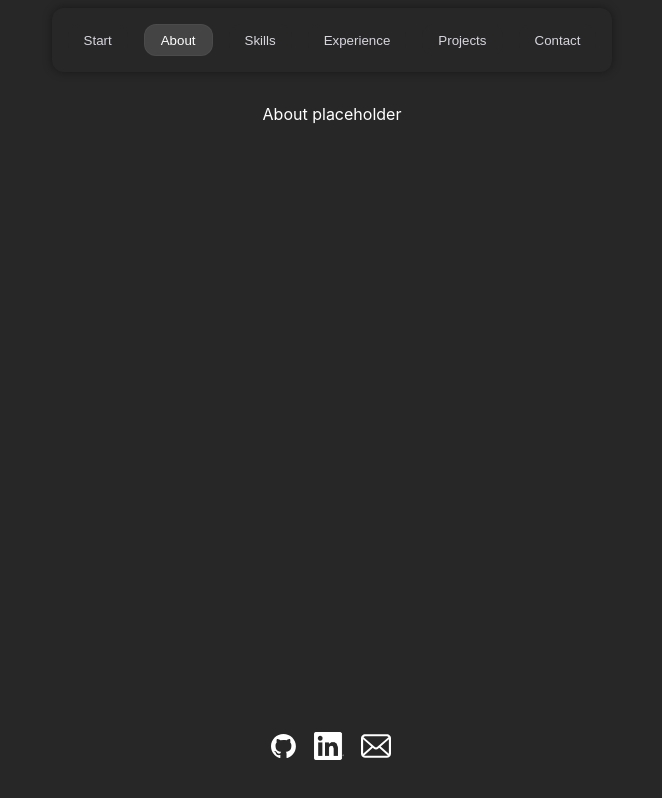
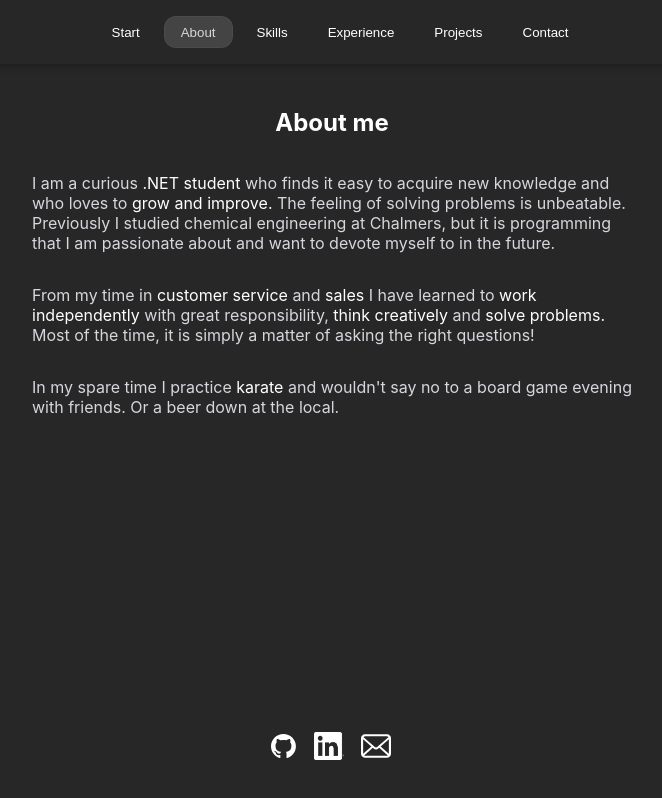
Before and after one commit to DefinitelyUnlikely/definitelyunlikely.github.io, a SvelteKit app in the folder portfolio/: page / in a window 1280 px wide. Both pictures are taken after a click on the button "About". Shown: the top 798 px of the page, without its empty margins (316-978 px from the left). Built offline with nearby package versions, Linux system fonts and the light colour scheme.

Commit message:
make navpill a navbar

```diff
--- a/portfolio/src/components/sections/about/about.svelte
+++ b/portfolio/src/components/sections/about/about.svelte
@@ -1 +1,50 @@
-About placeholder
+<div class="about-me" id="about-me">
+    <div class="about-text">
+        <h2 class="lighter-text">About me</h2>
+        <p>
+            I am a curious <span class="lighter-text">.NET student</span> who
+            finds it easy to acquire new knowledge and who loves to
+            <span class="lighter-text">grow and improve.</span> The feeling of solving
+            problems is unbeatable. Previously I studied chemical engineering at
+            Chalmers, but it is programming that I am passionate about and want to
+            devote myself to in the future.
+        </p>
+        <p>
+            From my time in <span class="lighter-text">customer service</span>
+            and
+            <span class="lighter-text">sales</span>
+            I have learned to
+            <span class="lighter-text">work independently</span>
+            with great responsibility,
+            <span class="lighter-text">think creatively</span> and
+            <span class="lighter-text">solve problems.</span> Most of the time, it
+            is simply a matter of asking the right questions!
+        </p>
+        <p>
+            In my spare time I practice <span class="lighter-text">karate</span>
+            and wouldn't say no to a board game evening with friends. Or a beer down
+            at the local.
+        </p>
+    </div>
+</div>
+
+<style>
+    .about-me {
+        display: flex;
+        flex-direction: column;
+        justify-content: flex-start;
+        align-items: center;
+        height: 100%;
+        width: 100%;
+        max-width: 600px;
+    }
+
+    .about-text {
+        display: flex;
+        flex-direction: column;
+        justify-content: flex-start;
+        align-items: center;
+        height: 100%;
+        width: 100%;
+    }
+</style>
--- a/portfolio/src/components/sections/experience/experience.svelte
+++ b/portfolio/src/components/sections/experience/experience.svelte
@@ -1 +1,86 @@
-Experience placeholder
+<div class="exp" id="exp">
+    <div class="exp-text">
+        <h2 class="lighter-text">Experience</h2>
+        <div class="nexer">
+            <p>
+                <span class="lighter-text"
+                    ><strong>Internship at Nexer</strong></span
+                >
+                <br />
+                Jan - May 2026
+            </p>
+            <p>
+                Worked on an internal email sending software, to bring it from
+                development to production. This taught me more about Microsoft
+                Graph, Microsoft Azure, Clean Architecture, as well as working
+                agile within a larger team. Working with Azure Cosmos DB gave me
+                more insight into NoSQL databases. Implementing live
+                collaboration taught me about websockets and OT/CRDTs.
+            </p>
+        </div>
+        <div class="emcap-ab">
+            <p>
+                <span class="lighter-text"
+                    ><strong>Internship at EMCAP AB</strong></span
+                >
+                <br />
+                Oct - Dec 2025
+            </p>
+            <p>
+                Worked with RAG integration with EMCAP's chatbot. Also worked on
+                researching options for implementing an identity broker to
+                handle authentication and authorization for different services
+                and identity providers.
+            </p>
+        </div>
+        <div class="account-manager">
+            <p>
+                <span class="lighter-text"
+                    ><strong>Account Manager Telenor Prepaid</strong></span
+                >
+                <br />
+                2018 - 2024
+            </p>
+            <p>
+                Thinking outside the box, daring to do what might be
+                uncomfortable and having a finger on the pulse were important
+                qualities.
+            </p>
+        </div>
+        <div class="customer-support">
+            <p>
+                <span class="lighter-text"
+                    ><strong>Customer Support Telenor</strong></span
+                >
+                <br />
+                2016-2018
+            </p>
+            <p>
+                Solution-oriented thinking, asking the right questions and
+                understanding the customer were important to perform a good job.
+                Qualities I have great use of in programming.
+            </p>
+        </div>
+    </div>
+</div>
+
+<style>
+    .exp {
+        display: flex;
+        flex-direction: column;
+        justify-content: flex-start;
+        align-items: center;
+        height: 100%;
+        width: 100%;
+        max-width: 600px;
+    }
+
+    .exp-text {
+        display: flex;
+        flex-direction: column;
+        justify-content: flex-start;
+        align-items: center;
+        height: 100%;
+        width: 100%;
+    }
+</style>
--- a/portfolio/src/components/shared/navigation.svelte
+++ b/portfolio/src/components/shared/navigation.svelte
@@ -9,10 +9,12 @@
         { id: "projects", name: "Projects" },
         { id: "contact", name: "Contact" },
     ];
+
+    let { navPillHeight } = $props<{ navPillHeight: number }>();
 </script>
 
 <nav>
-    <div class="nav-pill">
+    <div class="nav-pill" style="height: {navPillHeight}rem;">
         {#each sections as section}
             <button
                 class:active={activeSection.current === section.id}
@@ -27,12 +29,19 @@
     .nav-pill {
         background-color: var(--background-color);
         display: flex;
+        flex-shrink: 0;
         justify-content: center;
-        gap: 1rem;
+        gap: 0.5rem;
         padding: 1rem;
         border-radius: 12px;
         box-shadow: 0 0 10px #00000067;
-        height: 2rem;
+        width: 100%;
+        position: fixed;
+        top: 0;
+        left: 0;
+        right: 0;
+        margin-left: auto;
+        margin-right: auto;
     }
 
     .nav-pill button {
--- a/portfolio/src/routes/+layout.svelte
+++ b/portfolio/src/routes/+layout.svelte
@@ -9,15 +9,15 @@
 	<link rel="icon" href={favicon} />
 </svelte:head>
 
-<Navigation />
+<Navigation navPillHeight={2} />
 {@render children()}
 
 <style>
 	:global(:root) {
 		--background-color: #272727;
 		--background-color-secondary: #2a2a2a;
-		--text-color: #ffffff;
-		--text-color-secondary: #d8d6dd;
+		--text-color: #d8d6dd;
+		--text-color-secondary: #ffffff;
 		--accent-color: #525252b0;
 		--label-color: #52525283;
 		--font-family: "Inter", sans-serif;
@@ -36,4 +36,8 @@
 		width: 100vw;
 		overflow: hidden;
 	}
+
+	:global(.lighter-text) {
+		color: var(--text-color-secondary);
+	}
 </style>
--- a/portfolio/src/routes/+page.svelte
+++ b/portfolio/src/routes/+page.svelte
@@ -37,14 +37,15 @@
 
 <style>
     main {
-        margin-top: 2rem;
+        padding-top: 5rem;
         margin-bottom: 2rem;
         display: flex;
+        flex-grow: 1;
+        min-height: 0;
         flex-direction: column;
         justify-content: flex-start;
         align-items: center;
         width: 100%;
-        height: calc(100% - 5rem);
         color: var(--primary-text-color);
         overflow: hidden;
         box-sizing: border-box;
```
